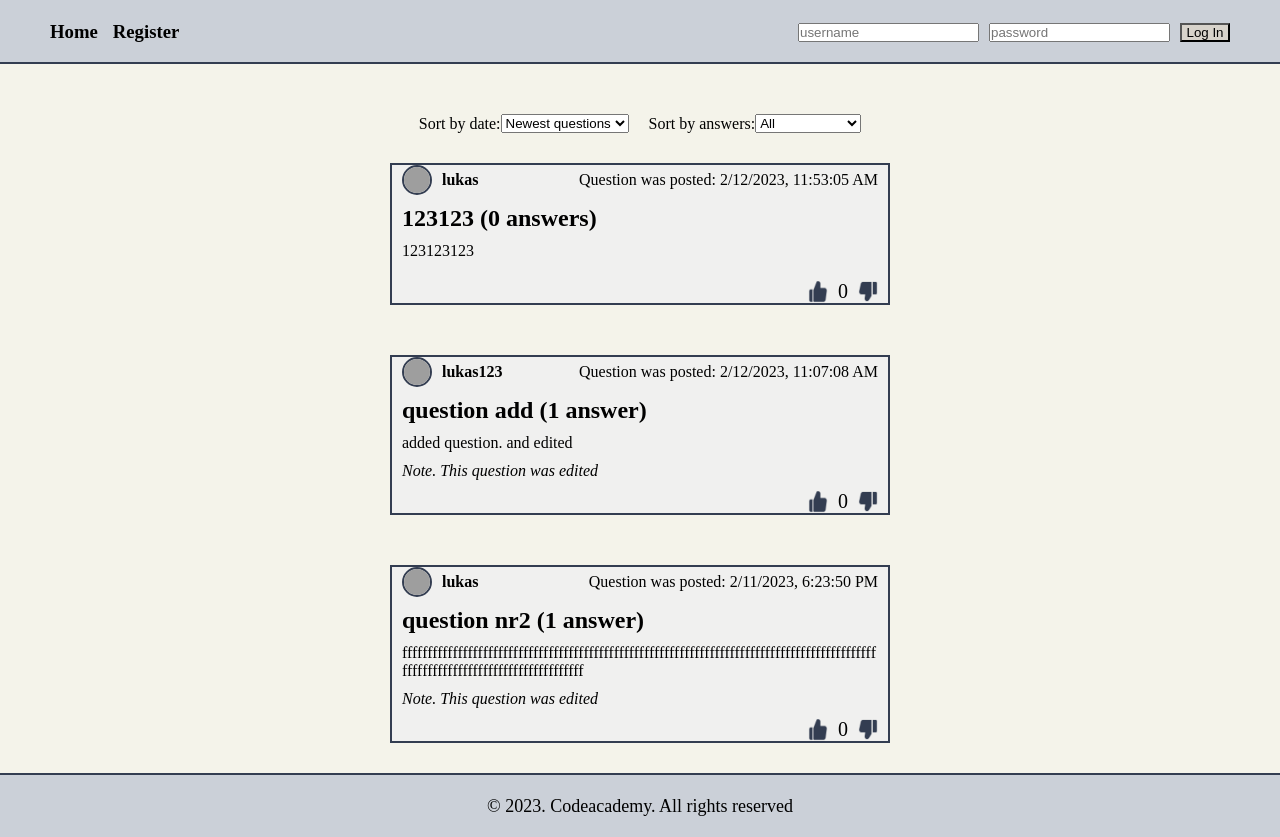
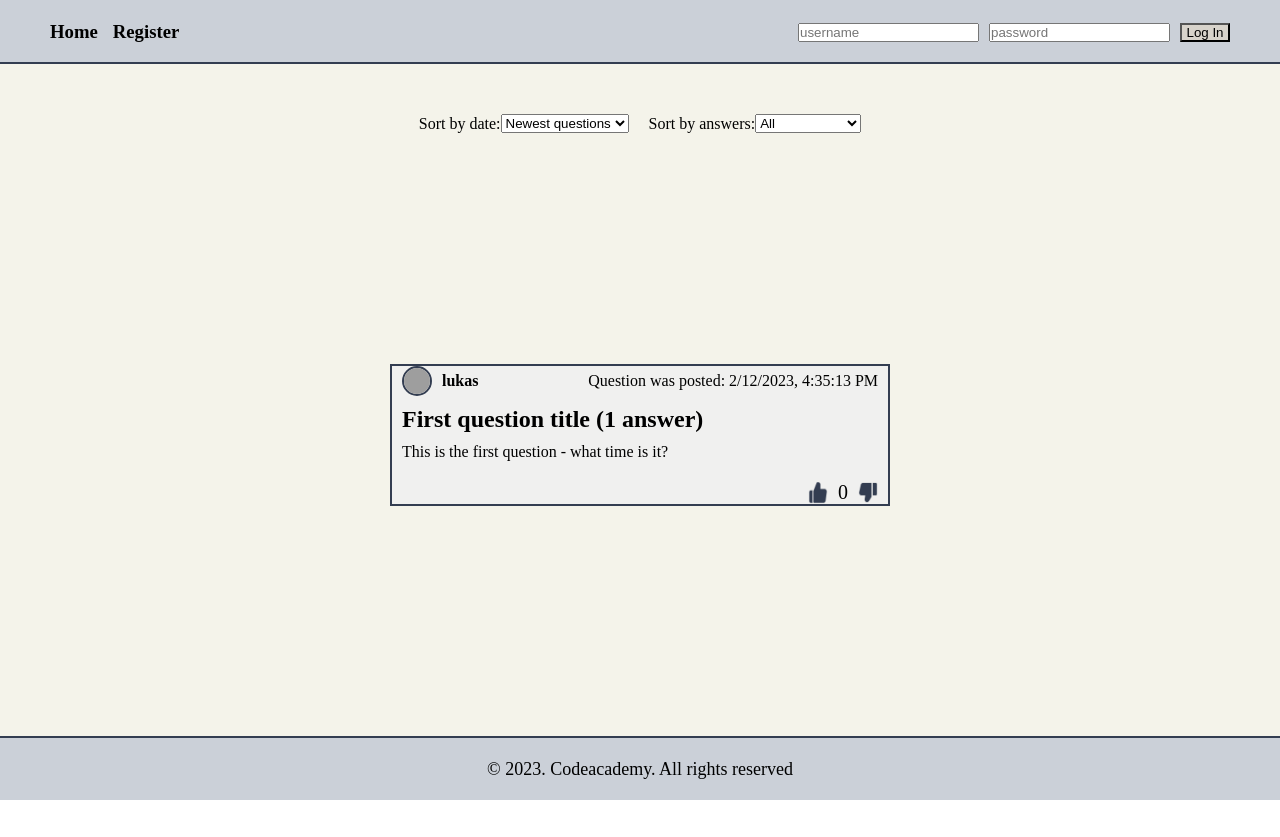
Before and after one commit to vengrasl/final-project, a React (Create React App) app: page / in a window 1280 px wide. After the commit the page ends 800 px from the top, so only its background shows below. Built offline with nearby package versions, Linux system fonts and the light colour scheme; data requests are answered from the project's data file; grey boxes are pictures that could not be loaded.

Commit message:
cleared json

```diff
--- a/src/components/Answer.jsx
+++ b/src/components/Answer.jsx
@@ -11,7 +11,7 @@ const Answer = ({ data }) => {
 
   const answerOwner = users.find(user => user.id === data.userId);
 
-  const { deleteAnswer, handleAnswerLikes, handleAnswerDislike} = useContext(AnswerContext)
+  const { deleteAnswer, handleAnswerLikes, handleAnswerDislike } = useContext(AnswerContext)
 
   const answerVote = data.likedBy.length - data.disLikedBy.length;
 
@@ -51,7 +51,7 @@ const Answer = ({ data }) => {
           <span>{answerVote}</span>
           <img className="thumbsDown"
             src={thumbsDown} alt="dislike"
-            onClick={() => handleAnswerDislike(data.id)}/>
+            onClick={() => handleAnswerDislike(data.id)} />
         </div>
       </div>
     </>
--- a/src/components/Header.jsx
+++ b/src/components/Header.jsx
@@ -10,8 +10,7 @@ const Header = () => {
 
   return (
     <header>
-      {
-        loggedInUser ?
+      {loggedInUser ?
           <div className="loggedIn">
             <div className="loggedInLinks">
               <Link to="/"><h3>Home</h3></Link>
--- a/src/components/LogIn.jsx
+++ b/src/components/LogIn.jsx
@@ -50,8 +50,7 @@ const LogIn = () => {
           </label>
           <input className="loginbtn" type="submit" value="Log In" />
         </form>
-        {
-          failedLogIn && <span>Invalid username or password</span>
+        {failedLogIn && <span>Invalid username or password</span>
         }
       </div>
     </>
--- a/src/components/Question.jsx
+++ b/src/components/Question.jsx
@@ -67,12 +67,12 @@ const Question = ({ data }) => {
         <img className="thumbsUp"
           src={thumbsUp} alt="thumbsUp"
           onClick={() => handleLikes(data.id)}
-          />
+        />
         <span>{QuestionVote}</span>
         <img className="thumbsDown"
           src={thumbsDown} alt="dislike"
           onClick={() => handleDislike(data.id)}
-          />
+        />
       </div>
     </div>
   );
--- a/src/data.json
+++ b/src/data.json
@@ -7,49 +7,19 @@
       "avatar": "https://i.pravatar.cc/150?img=11"
     },
     {
-      "username": "lukas1",
+      "username": "tomas",
       "password": "123123123",
-      "avatar": "https://i.pravatar.cc/150?img=11",
-      "id": 1675702740380
-    },
-    {
-      "username": "lukas123",
-      "password": "123123123",
-      "avatar": "https://i.pravatar.cc/150?img=11",
-      "id": 1676192806958
+      "avatar": "https://encrypted-tbn0.gstatic.com/images?q=tbn:ANd9GcSHoWaHIIN3NRAgi526l-J3ltJoZWVIwCDWrA&usqp=CAU",
+      "id": 1676212586602
     }
   ],
   "questions": [
     {
-      "title": "question nr2",
-      "question": "ffffffffffffffffffffffffffffffffffffffffffffffffffffffffffffffffffffffffffffffffffffffffffffffffffffffffffffffffffffffffffffffffff",
+      "title": "First question title",
+      "question": "This is the first question - what time is it?",
       "userId": 1,
-      "id": 1676132630898,
-      "questionPostDate": "2/11/2023, 6:23:50 PM",
-      "wasEdited": true,
-      "likedBy": [
-        1676192806958
-      ],
-      "disLikedBy": [
-        1
-      ]
-    },
-    {
-      "title": "question add",
-      "question": "added question. and edited",
-      "userId": 1676192806958,
-      "id": 1676192828441,
-      "questionPostDate": "2/12/2023, 11:07:08 AM",
-      "wasEdited": true,
-      "likedBy": [],
-      "disLikedBy": []
-    },
-    {
-      "title": "123123",
-      "question": "123123123",
-      "userId": 1,
-      "id": 1676195585269,
-      "questionPostDate": "2/12/2023, 11:53:05 AM",
+      "id": 1676212513997,
+      "questionPostDate": "2/12/2023, 4:35:13 PM",
       "wasEdited": false,
       "likedBy": [],
       "disLikedBy": []
@@ -57,21 +27,11 @@
   ],
   "answers": [
     {
-      "answer": "niceeee",
-      "userId": 1,
-      "id": 1676142100134,
-      "answerPostDate": "2/11/2023, 9:01:40 PM",
-      "questionId": 1676132630898,
-      "wasEdited": false,
-      "likedBy": [],
-      "disLikedBy": []
-    },
-    {
-      "answer": "here is an answer. it was eddited",
-      "userId": 1,
-      "id": 1676192866758,
-      "answerPostDate": "2/12/2023, 11:07:46 AM",
-      "questionId": 1676192828441,
+      "answer": "4:37 PM",
+      "userId": 1676212586602,
+      "id": 1676212609964,
+      "answerPostDate": "2/12/2023, 4:36:49 PM",
+      "questionId": 1676212513997,
       "wasEdited": true,
       "likedBy": [],
       "disLikedBy": []
```
Also changed, not shown: src/components/Answers.jsx (+3 -9 lines), src/components/AddAnswer.jsx (indentation only), src/components/Questions.jsx (indentation only), src/context/QuestionContext.jsx (line endings or trailing spaces).
